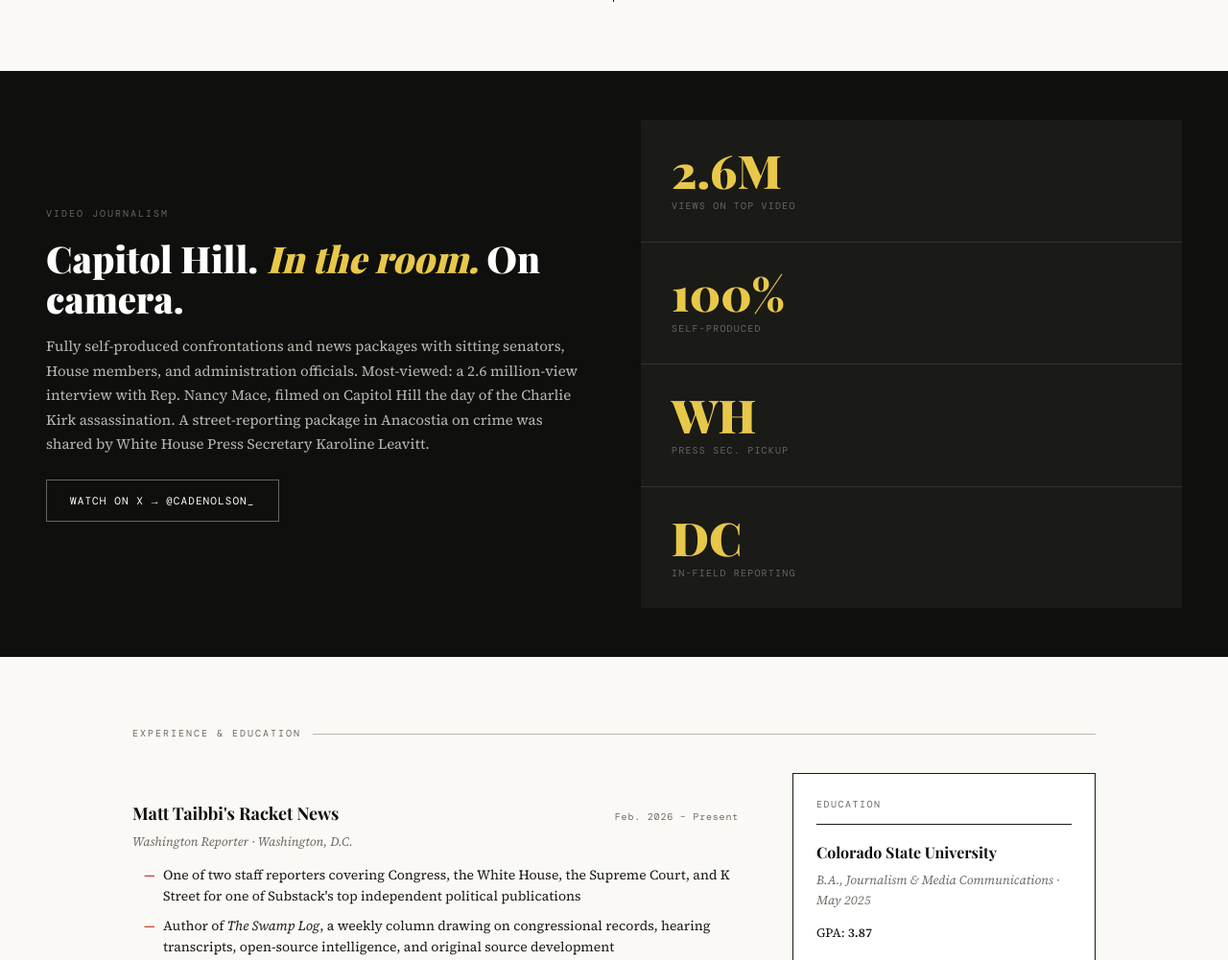
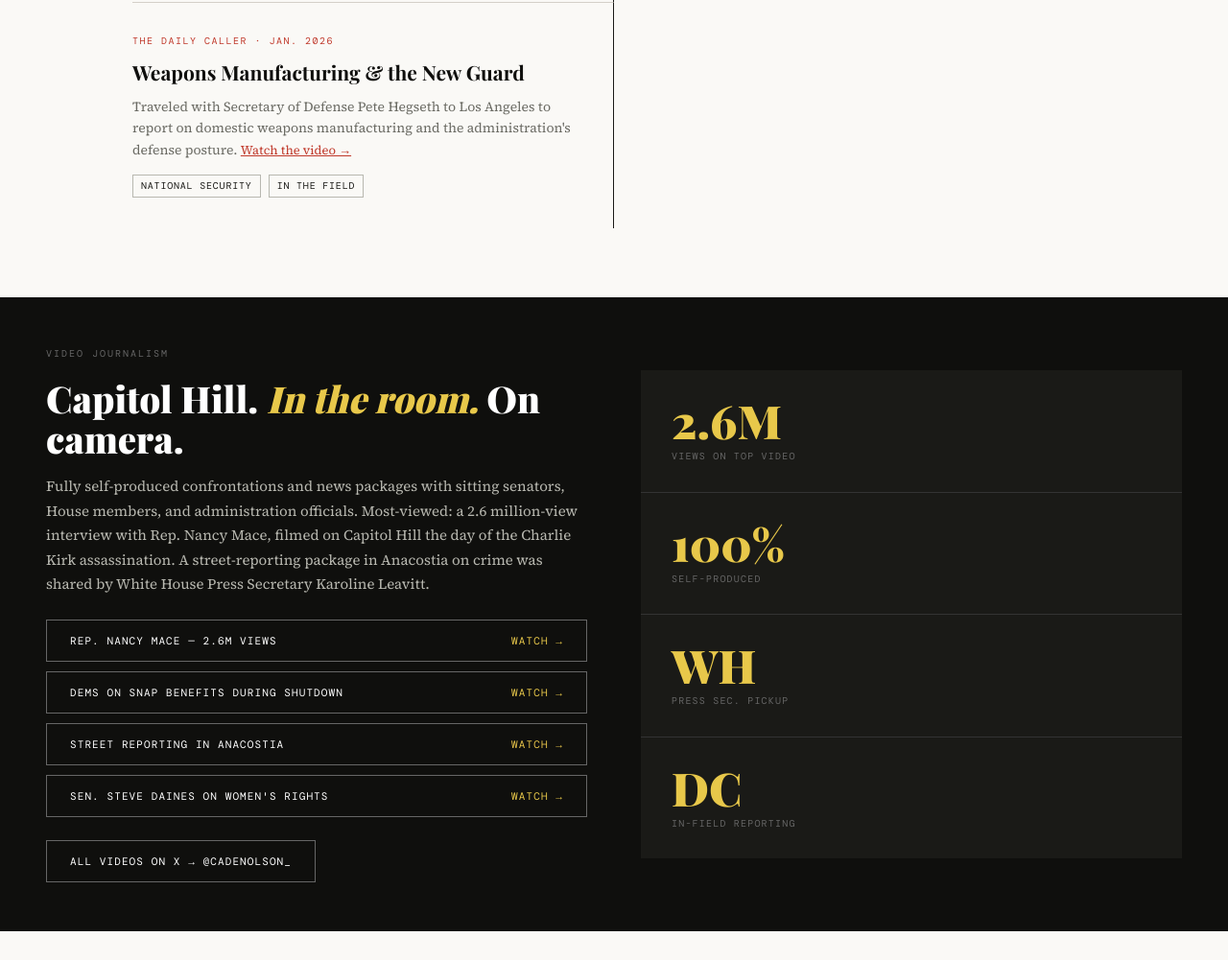
Before and after one commit to cadenolson/cadenolson.github.io, a plain HTML site: page index.html in a window 1280 px wide. Shown: the part 2308-3309 px from the top of the page at 96% size. Drawn offline with nearby package versions, Linux system fonts and the light colour scheme; a web font is replaced by a local one.

Commit message:
Update index.html

```diff
--- a/index.html
+++ b/index.html
@@ -675,7 +675,7 @@
 
       <div class="clip-card">
         <div class="clip-outlet">Racket News · Apr. 2026</div>
-        <h3 class="clip-title"><a href="https://racket.news" target="_blank">The Ford is Getting Tired</a></h3>
+        <h3 class="clip-title"><a href="https://www.racket.news/p/the-ford-is-getting-tired" target="_blank">The Ford is Getting Tired</a></h3>
         <p class="clip-desc">A narrative feature chronicling the record-breaking 296-day deployment of the USS Gerald R. Ford — the longest carrier deployment since Vietnam — tracing its journey from NATO exercises to the Maduro capture to the Iran War.</p>
         <span class="clip-tag">National Security</span>
         <span class="clip-tag">Feature</span>
@@ -683,7 +683,7 @@
 
       <div class="clip-card">
         <div class="clip-outlet">Racket News · Apr. 2026</div>
-        <h3 class="clip-title"><a href="https://racket.news" target="_blank">What the F*ck Is Cloture?</a></h3>
+        <h3 class="clip-title"><a href="https://www.racket.news/p/swamp-log-the-save-act-civil-rights" target="_blank">What the F*ck Is Cloture?</a></h3>
         <p class="clip-desc">A deep-dive legislative explainer on Senate filibuster mechanics and the SAVE America Act standoff, tracing unlimited debate from 1789 and drawing parallels between Majority Leader Thune and LBJ's landmark civil rights maneuvering.</p>
         <span class="clip-tag">Congress</span>
         <span class="clip-tag">Explainer</span>
@@ -691,7 +691,7 @@
 
       <div class="clip-card">
         <div class="clip-outlet">Racket News · Apr. 2026</div>
-        <h3 class="clip-title"><a href="https://racket.news" target="_blank">American Hysteria</a></h3>
+        <h3 class="clip-title"><a href="https://www.racket.news/p/racket-lists-american-hysteria" target="_blank">American Hysteria</a></h3>
         <p class="clip-desc">A long-form historical analysis tracing nine episodes of American moral panic — from Salem to McCarthyism to the Epstein files — examining the national predilection for conspiracy and scapegoating across three centuries of primary sources.</p>
         <span class="clip-tag">History</span>
         <span class="clip-tag">Analysis</span>
@@ -699,7 +699,7 @@
 
       <div class="clip-card">
         <div class="clip-outlet">Racket News · Feb. 2026</div>
-        <h3 class="clip-title"><a href="https://racket.news" target="_blank">Dr. Jekyll and Ms. Bondi</a></h3>
+        <h3 class="clip-title"><a href="https://www.racket.news/p/dr-jekyll-and-ms-bondi" target="_blank">Dr. Jekyll and Ms. Bondi</a></h3>
         <p class="clip-desc">Reported in person from the press bullpen at AG Pam Bondi's House Judiciary Committee hearing — four-plus hours of Epstein disclosures, FISA surveillance of Congress members, and political theater.</p>
         <span class="clip-tag">Judiciary</span>
         <span class="clip-tag">In Person</span>
@@ -707,10 +707,18 @@
 
       <div class="clip-card">
         <div class="clip-outlet">The Daily Caller · 2025–2026</div>
-        <h3 class="clip-title"><a href="https://dailycaller.com" target="_blank">Capitol Hill Reporting</a></h3>
+        <h3 class="clip-title"><a href="https://dailycaller.com/author/COlson/" target="_blank">Capitol Hill Reporting</a></h3>
         <p class="clip-desc">Daily reporting from the Hill — breaking news, source cultivation, original quotes and on-camera interviews with legislators and administration officials. FOIA requests and Mandatory Declassification Reviews for investigative angles.</p>
         <span class="clip-tag">Breaking News</span>
         <span class="clip-tag">Congress</span>
+      </div>
+
+      <div class="clip-card">
+        <div class="clip-outlet">The Daily Caller · Jan. 2026</div>
+        <h3 class="clip-title"><a href="https://dailycaller.com/2026/01/17/weapons-manufacturing-new-guard-pete-hegseth/" target="_blank">Weapons Manufacturing &amp; the New Guard</a></h3>
+        <p class="clip-desc">Traveled with Secretary of Defense Pete Hegseth to Los Angeles to report on domestic weapons manufacturing and the administration's defense posture. <a href="https://x.com/cadenolson_/status/2009667787241992384" target="_blank" style="color: var(--red); font-size: 13px;">Watch the video →</a></p>
+        <span class="clip-tag">National Security</span>
+        <span class="clip-tag">In the Field</span>
       </div>
 
     </div>
@@ -725,7 +733,21 @@
         <div style="font-family: 'DM Mono', monospace; font-size: 10px; letter-spacing: 0.2em; text-transform: uppercase; color: #666; margin-bottom: 16px;">Video Journalism</div>
         <h2 class="video-headline">Capitol Hill. <em>In the room.</em> On camera.</h2>
         <p class="video-body">Fully self-produced confrontations and news packages with sitting senators, House members, and administration officials. Most-viewed: a 2.6 million-view interview with Rep. Nancy Mace, filmed on Capitol Hill the day of the Charlie Kirk assassination. A street-reporting package in Anacostia on crime was shared by White House Press Secretary Karoline Leavitt.</p>
-        <a href="https://x.com/cadenolson_" target="_blank" class="video-link">Watch on X → @cadenolson_</a>
+        <div style="display: flex; flex-direction: column; gap: 10px; margin-bottom: 24px;">
+          <a href="https://x.com/DailyCaller/status/1966164314752241935" target="_blank" class="video-link" style="display: flex; justify-content: space-between; align-items: center;">
+            <span>Rep. Nancy Mace — 2.6M views</span><span style="color: #e8c84a;">Watch →</span>
+          </a>
+          <a href="https://x.com/cadenolson_/status/1983635726643446217" target="_blank" class="video-link" style="display: flex; justify-content: space-between; align-items: center;">
+            <span>Dems on SNAP benefits during shutdown</span><span style="color: #e8c84a;">Watch →</span>
+          </a>
+          <a href="https://x.com/DailyCaller/status/1961450515260190871" target="_blank" class="video-link" style="display: flex; justify-content: space-between; align-items: center;">
+            <span>Street reporting in Anacostia</span><span style="color: #e8c44a;">Watch →</span>
+          </a>
+          <a href="https://x.com/DailyCaller/status/2011128314241695911" target="_blank" class="video-link" style="display: flex; justify-content: space-between; align-items: center;">
+            <span>Sen. Steve Daines on women's rights</span><span style="color: #e8c84a;">Watch →</span>
+          </a>
+        </div>
+        <a href="https://x.com/cadenolson_" target="_blank" class="video-link">All videos on X → @cadenolson_</a>
       </div>
       <div class="video-stats">
         <div class="video-stat">
```
